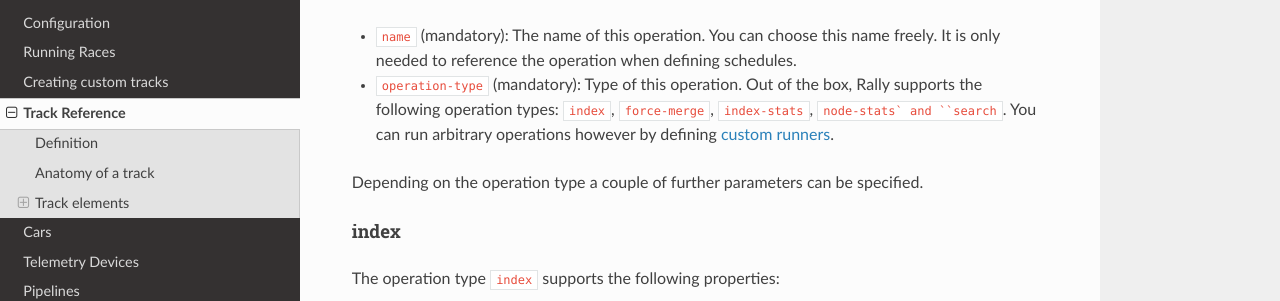
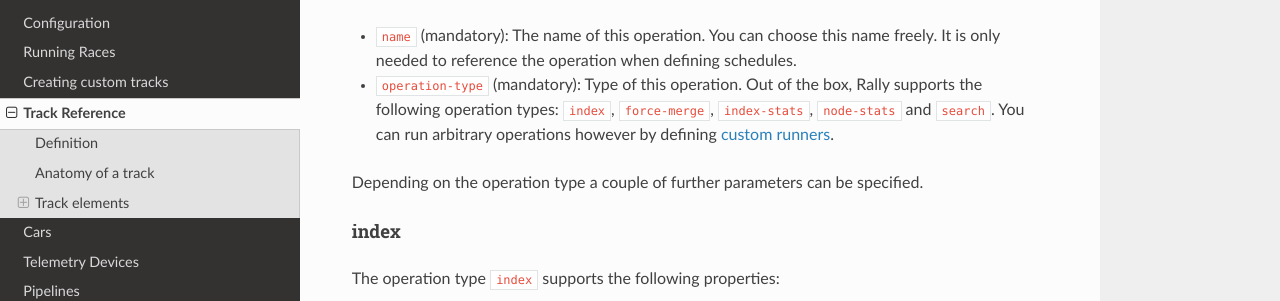
Before and after one commit to elastic/rally, a Sphinx documentation site: the page built from docs/track.rst, in a window 1280 px wide and 900 px high, scrolled down 3423 px. Shown: the part 156-457 px from the top of the window. Built offline with Sphinx 7.4.7 and the Read the Docs theme 2.0.0, drawn with Linux system fonts in a browser that asks for light colours.

Commit message:
Fix typo

```diff
--- a/docs/track.rst
+++ b/docs/track.rst
@@ -117,7 +117,7 @@
 Each operation consists of the following properties:
 
 * ``name`` (mandatory): The name of this operation. You can choose this name freely. It is only needed to reference the operation when defining schedules.
-* ``operation-type`` (mandatory): Type of this operation. Out of the box, Rally supports the following operation types: ``index``, ``force-merge``, ``index-stats``, ``node-stats` and ``search``. You can run arbitrary operations however by defining :doc:`custom runners </adding_tracks>`.
+* ``operation-type`` (mandatory): Type of this operation. Out of the box, Rally supports the following operation types: ``index``, ``force-merge``, ``index-stats``, ``node-stats`` and ``search``. You can run arbitrary operations however by defining :doc:`custom runners </adding_tracks>`.
 
 Depending on the operation type a couple of further parameters can be specified.
 
```
